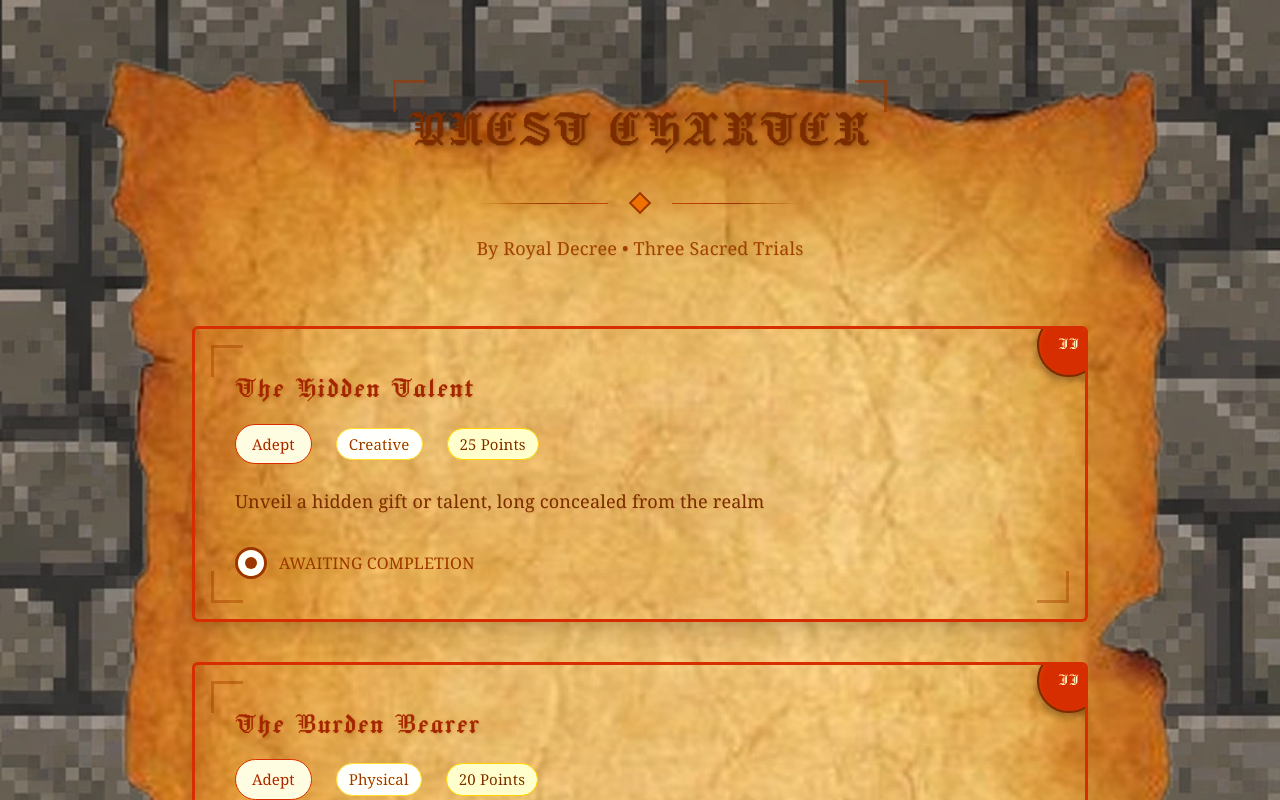
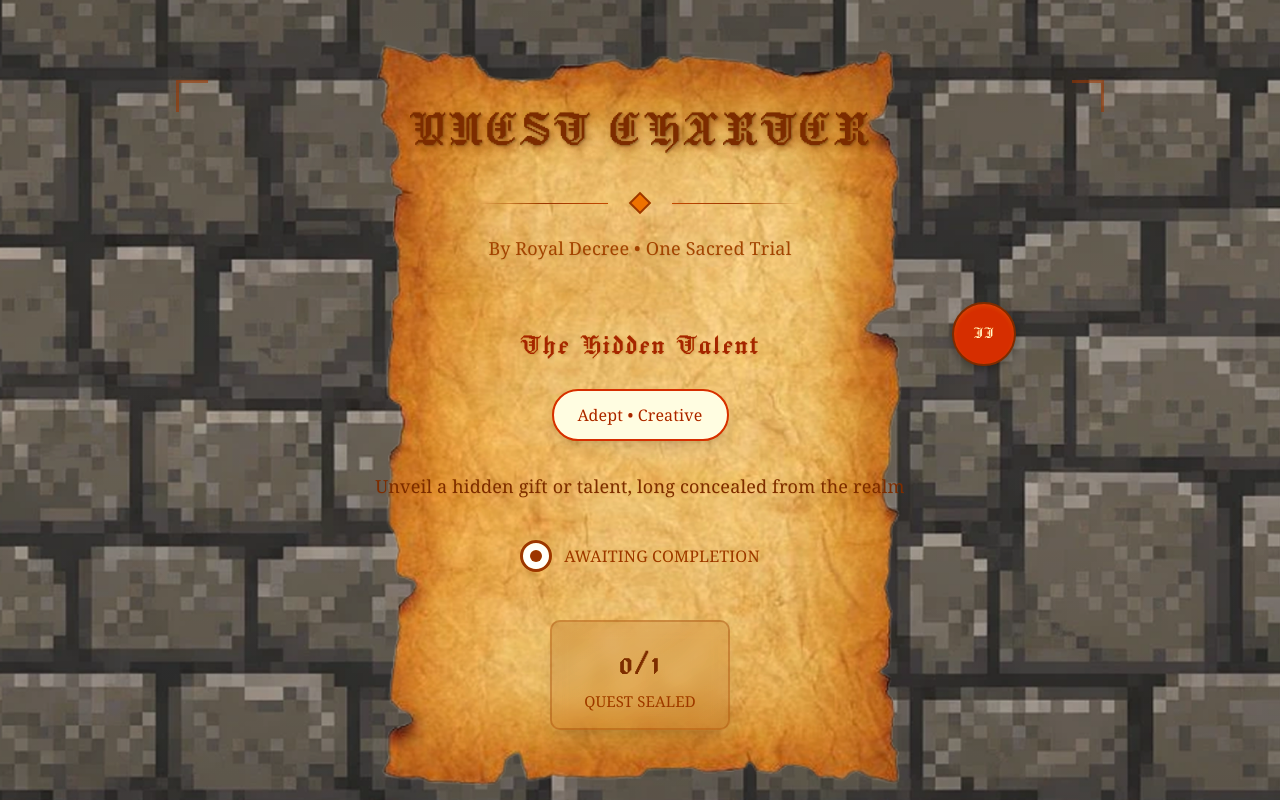
Before and after one commit to ChocoCodes/gdgoc-quest, a React (Vite) app: page / in a window 1280 px wide. Shown: the top 800 px of the page. Built offline with nearby package versions, Linux system fonts and the light colour scheme.

Commit message:
chore: remove points, reduce quests

```diff
--- a/src/App.tsx
+++ b/src/App.tsx
@@ -1,41 +1,45 @@
-"use client"
+"use client";
 
-import { QuestBoard, QuestVerification } from "./components/components"
-import { useQuestBank, type Quest } from "./hooks/hooks"
-import { useState } from "react"
+import { QuestBoard, QuestVerification } from "./components/components";
+import { useQuestBank, type Quest } from "./hooks/hooks";
+import { useState } from "react";
 
 function App() {
-  const { userQuests, verifyAndCompleteQuest, getTotalPoints } = useQuestBank()
-  const [selectedQuest, setSelectedQuest] = useState<Quest | null>(null)
-  const [isModalVisible, setIsModalVisible] = useState(false)
+  const { userQuest, verifyAndCompleteQuest } = useQuestBank();
+  const [selectedQuest, setSelectedQuest] = useState<Quest | null>(null);
+  const [isModalVisible, setIsModalVisible] = useState(false);
 
   const handleQuestClick = (quest: Quest) => {
-    if (quest.completed) return
-    setSelectedQuest(quest)
-    setIsModalVisible(true)
-  }
+    if (quest.completed) return;
+    setSelectedQuest(quest);
+    setIsModalVisible(true);
+  };
 
   const handleVerification = (questId: string, passcode: string): boolean => {
-    return verifyAndCompleteQuest(questId, passcode)
-  }
+    return verifyAndCompleteQuest(questId, passcode);
+  };
 
   const handleCloseModal = () => {
-    setIsModalVisible(false)
-    setSelectedQuest(null)
-  }
+    setIsModalVisible(false);
+    setSelectedQuest(null);
+  };
 
   return (
     <main className="min-h-screen w-full bg-[url('/ui/background.png')] bg-no-repeat bg-cover bg-center bg-fixed">
       {/* Optimized background overlay for better contrast */}
       <div className="min-h-screen w-full bg-gradient-to-b from-black/15 via-black/5 to-black/15 flex items-center justify-center py-8">
-        <QuestBoard quests={userQuests} onQuestClick={handleQuestClick} totalPoints={getTotalPoints()} />
+        <QuestBoard quest={userQuest} onQuestClick={handleQuestClick} />
 
         {isModalVisible && selectedQuest && (
-          <QuestVerification quest={selectedQuest} onVerify={handleVerification} onClose={handleCloseModal} />
+          <QuestVerification
+            quest={selectedQuest}
+            onVerify={handleVerification}
+            onClose={handleCloseModal}
+          />
         )}
       </div>
     </main>
-  )
+  );
 }
 
-export default App
+export default App;
--- a/src/components/components.tsx
+++ b/src/components/components.tsx
@@ -1,4 +1,5 @@
-import { QuestBoard } from "./quest-board"
-import { QuestVerification } from "./quest-verification"
+import { QuestBoard } from "./quest-board";
+import { QuestVerification } from "./quest-verification";
+import { ParchmentBackground } from "./parchment-background";
 
-export { QuestBoard, QuestVerification }
+export { QuestBoard, QuestVerification, ParchmentBackground };
--- /dev/null
+++ b/src/components/parchment-background.tsx
@@ -0,0 +1,28 @@
+import type React from "react";
+
+interface ParchmentBackgroundProps {
+  children: React.ReactNode;
+  className?: string;
+  minHeight?: string; // Optional prop for min-height, defaults to 'min-h-[90vh]'
+}
+
+const ParchmentBackground = ({
+  children,
+  className = "",
+  minHeight = "min-h-[90vh]",
+}: ParchmentBackgroundProps) => {
+  return (
+    <div
+      className={`relative bg-[url('/ui/parchement.png')] bg-no-repeat bg-contain bg-center flex flex-col items-center ${minHeight} ${className}`}
+      style={{
+        backgroundSize: "contain",
+        backgroundPosition: "center",
+        filter: "contrast(1.1) brightness(1.02)",
+      }}
+    >
+      {children}
+    </div>
+  );
+};
+
+export { ParchmentBackground };
--- a/src/components/quest-board.tsx
+++ b/src/components/quest-board.tsx
@@ -5,12 +5,11 @@ import { useGSAPAnimations } from "../hooks/useGSAPAnimations";
 import type { Quest } from "../hooks/useQuestBank";
 
 interface QuestBoardProps {
-  quests: Quest[];
+  quest: Quest | null;
   onQuestClick: (quest: Quest) => void;
-  totalPoints: number;
 }
 
-const QuestBoard = ({ quests, onQuestClick, totalPoints }: QuestBoardProps) => {
+const QuestBoard = ({ quest, onQuestClick }: QuestBoardProps) => {
   const {
     questBoardRef,
     titleRef,
@@ -64,6 +63,23 @@ const QuestBoard = ({ quests, onQuestClick, totalPoints }: QuestBoardProps) => {
     }
   };
 
+  if (!quest) {
+    return (
+      <div className="relative w-full max-w-6xl mx-auto px-4">
+        <div className="relative bg-[url('/ui/parchement.png')] bg-no-repeat bg-contain bg-center min-h-[90vh] flex flex-col items-center justify-center py-16 px-8">
+          <div className="text-center">
+            <h2 className="font-jacquard-display text-display-lg text-amber-900 mb-4">
+              Loading Quest...
+            </h2>
+            <div className="w-8 h-8 border-3 border-amber-800 border-t-transparent rounded-full animate-spin mx-auto"></div>
+          </div>
+        </div>
+      </div>
+    );
+  }
+
+  const styles = getDifficultyStyles(quest.difficulty);
+
   return (
     <div className="relative w-full max-w-6xl mx-auto px-4">
       <div
@@ -75,8 +91,8 @@ const QuestBoard = ({ quests, onQuestClick, totalPoints }: QuestBoardProps) => {
           filter: "contrast(1.1) brightness(1.02)",
         }}
       >
-        {/* Medieval Title with Illuminated Manuscript Style */}
-        <div className="text-center mb-16 relative">
+        {/* Medieval Title with Illuminated Manuscript Style - Fixed positioning */}
+        <div className="text-center mb-16 relative w-full max-w-4xl">
           <h1
             ref={titleRef}
             className="font-jacquard-display text-display-xl text-amber-900 mb-8 tracking-wider relative text-readable"
@@ -103,19 +119,15 @@ const QuestBoard = ({ quests, onQuestClick, totalPoints }: QuestBoardProps) => {
           </div>
 
           <p className="font-serif-readable text-body-lg text-amber-800 opacity-90 tracking-wide text-readable">
-            By Royal Decree • Three Sacred Trials
+            By Royal Decree • One Sacred Trial
           </p>
         </div>
 
-        {/* Quest Scrolls */}
-        <div className="flex flex-col gap-10 w-full max-w-4xl">
-          {quests.map((quest, index) => {
-            const styles = getDifficultyStyles(quest.difficulty);
-            return (
+        {/* Single Quest Content - Integrated into Parchment */}
+        <div className="w-full max-w-3xl px-8 mb-12">
           <div
-                key={quest.id}
-                ref={(el) => addQuestItemRef(el, index)}
-                className={`relative group cursor-pointer transition-all duration-500 ${
+            ref={(el) => addQuestItemRef(el, 0)}
+            className={`relative group cursor-pointer transition-all duration-300 ${
               quest.completed ? "opacity-75" : ""
             }`}
             onClick={() => !quest.completed && onQuestClick(quest)}
@@ -126,24 +138,9 @@ const QuestBoard = ({ quests, onQuestClick, totalPoints }: QuestBoardProps) => {
               !quest.completed && animateQuestHoverOut(e.currentTarget)
             }
           >
-                {/* Parchment Background with Authentic Texture */}
-                <div
-                  className={`relative bg-gradient-to-br from-amber-50 via-amber-25 to-amber-100 border-3 ${styles.borderColor} rounded-sm shadow-xl overflow-hidden`}
-                  style={{
-                    backgroundImage: `
-                      radial-gradient(circle at 15% 25%, rgba(139, 69, 19, 0.04) 0%, transparent 40%),
-                      radial-gradient(circle at 85% 75%, rgba(160, 82, 45, 0.03) 0%, transparent 40%),
-                      radial-gradient(circle at 45% 15%, rgba(139, 69, 19, 0.02) 0%, transparent 30%),
-                      linear-gradient(45deg, rgba(139, 69, 19, 0.01) 25%, transparent 25%),
-                      linear-gradient(-45deg, rgba(160, 82, 45, 0.01) 25%, transparent 25%)
-                    `,
-                    backgroundSize:
-                      "80px 80px, 100px 100px, 60px 60px, 25px 25px, 25px 25px",
-                  }}
-                >
             {/* Wax Seal with Roman Numerals */}
             <div
-                    className={`absolute -top-4 -right-4 w-16 h-16 ${styles.sealColor} rounded-full flex items-center justify-center shadow-lg z-10 border-2 border-amber-900`}
+              className={`absolute -top-6 -right-6 w-16 h-16 ${styles.sealColor} rounded-full flex items-center justify-center shadow-lg z-10 border-2 border-amber-900`}
               style={{
                 background: `radial-gradient(circle at 30% 30%, ${styles.sealColor
                   .replace("bg-", "rgba(")
@@ -159,36 +156,30 @@ const QuestBoard = ({ quests, onQuestClick, totalPoints }: QuestBoardProps) => {
               </span>
             </div>
 
-                  {/* Content */}
-                  <div className="relative p-10">
+            {/* Quest Content */}
+            <div className="text-center">
               {/* Quest Title */}
-                    <div className="mb-6">
               <h3
-                        className={`font-jacquard-display text-heading-xl font-bold ${styles.textColor} mb-4 tracking-wide text-readable`}
+                className={`font-jacquard-display text-heading-xl font-bold ${styles.textColor} mb-6 tracking-wide text-readable`}
                 style={{
                   textShadow: "1px 1px 2px rgba(139, 69, 19, 0.2)",
                 }}
               >
                 {quest.title}
               </h3>
-                      <div className="flex items-center gap-6 text-body-sm">
+
+              {/* Quest Difficulty Badge */}
+              <div className="flex justify-center mb-8">
                 <span
-                          className={`px-4 py-2 rounded-full ${styles.textColor} ${styles.bgColor} font-bold border ${styles.borderColor} font-serif-readable`}
+                  className={`px-6 py-3 rounded-full ${styles.textColor} ${styles.bgColor} font-bold border-2 ${styles.borderColor} font-serif-readable text-body-md shadow-lg`}
                 >
-                          {quest.difficulty}
+                  {quest.difficulty} • {quest.category}
                 </span>
-                        <span className="text-amber-800 font-bold bg-amber-50 px-3 py-1 rounded-full border border-amber-300 font-serif-readable">
-                          {quest.category}
-                        </span>
-                        <span className="text-amber-900 font-bold bg-yellow-100 px-3 py-1 rounded-full border border-yellow-400 font-serif-readable">
-                          {quest.points} Points
-                        </span>
-                      </div>
               </div>
 
               {/* Quest Description */}
               <p
-                      className={`font-serif-readable text-body-lg leading-relaxed mb-8 text-readable ${
+                className={`font-serif-readable text-body-lg leading-relaxed mb-10 text-readable max-w-2xl mx-auto ${
                   quest.completed
                     ? "line-through text-amber-600 opacity-70"
                     : "text-amber-900"
@@ -201,8 +192,7 @@ const QuestBoard = ({ quests, onQuestClick, totalPoints }: QuestBoardProps) => {
               </p>
 
               {/* Status Indicator */}
-                    <div className="flex items-center justify-between">
-                      <div className="flex items-center gap-4">
+              <div className="flex justify-center">
                 {quest.completed ? (
                   <div className="flex items-center gap-3 text-green-800">
                     <div className="w-8 h-8 bg-green-700 rounded-full flex items-center justify-center shadow-lg border-2 border-green-800">
@@ -235,57 +225,35 @@ const QuestBoard = ({ quests, onQuestClick, totalPoints }: QuestBoardProps) => {
               </div>
 
               {quest.completedAt && (
-                        <span className="text-caption text-amber-700 font-serif-readable bg-amber-100 px-3 py-1 rounded-full border border-amber-300">
+                <div className="mt-4 text-center">
+                  <span className="text-caption text-amber-700 font-serif-readable bg-amber-100 px-4 py-2 rounded-full border border-amber-300">
                     Completed:{" "}
                     {new Date(quest.completedAt).toLocaleDateString()}
                   </span>
+                </div>
               )}
-                    </div>
-                  </div>
-
-                  {/* Decorative Medieval Corners */}
-                  <div className="absolute top-4 left-4 w-8 h-8 border-l-3 border-t-3 border-amber-800 opacity-40"></div>
-                  <div className="absolute top-4 right-4 w-8 h-8 border-r-3 border-t-3 border-amber-800 opacity-40"></div>
-                  <div className="absolute bottom-4 left-4 w-8 h-8 border-l-3 border-b-3 border-amber-800 opacity-40"></div>
-                  <div className="absolute bottom-4 right-4 w-8 h-8 border-r-3 border-b-3 border-amber-800 opacity-40"></div>
-
-                  {/* Subtle aging spots */}
-                  <div className="absolute top-8 right-12 w-2 h-2 bg-amber-700 rounded-full opacity-10"></div>
-                  <div className="absolute bottom-12 left-8 w-1 h-1 bg-amber-800 rounded-full opacity-15"></div>
             </div>
 
             {/* Completed Quest Overlay */}
             {quest.completed && (
-                  <div className="absolute inset-0 bg-green-600/10 rounded-sm flex items-center justify-center backdrop-blur-[1px]">
-                    <div className="bg-green-700/95 text-green-100 px-6 py-3 rounded-lg font-jacquard-display text-heading-lg font-bold shadow-xl border-2 border-green-800">
+              <div className="absolute inset-0 bg-green-600/10 rounded-lg flex items-center justify-center backdrop-blur-[1px]">
+                <div className="bg-green-700/95 text-green-100 px-8 py-4 rounded-lg font-jacquard-display text-heading-lg font-bold shadow-xl border-2 border-green-800">
                   ✓ QUEST SEALED
                 </div>
               </div>
             )}
           </div>
-            );
-          })}
         </div>
 
-        {/* Progress Summary with Medieval Styling */}
-        <div className="mt-20 text-center">
-          <div className="inline-flex flex-col sm:flex-row items-center gap-8 bg-gradient-to-br from-amber-900/15 via-amber-800/10 to-amber-900/15 backdrop-blur-sm rounded-lg px-8 sm:px-12 py-6 border-2 border-amber-800/30 shadow-xl">
+        {/* Progress Summary - Simplified without points */}
+        <div className="text-center">
+          <div className="inline-flex items-center gap-4 bg-gradient-to-br from-amber-900/15 via-amber-800/10 to-amber-900/15 backdrop-blur-sm rounded-lg px-8 py-4 border-2 border-amber-800/30 shadow-xl">
             <div className="text-center">
               <div className="font-jacquard-display text-display-lg font-bold text-amber-900 mb-1">
-                {totalPoints}
+                {quest.completed ? 1 : 0}/1
               </div>
               <div className="font-serif-readable text-body-sm text-amber-800 font-bold tracking-wide">
-                HONOR POINTS
-              </div>
-            </div>
-            <div className="w-px h-16 bg-gradient-to-b from-transparent via-amber-800/50 to-transparent hidden sm:block"></div>
-            <div className="h-px w-16 bg-gradient-to-r from-transparent via-amber-800/50 to-transparent block sm:hidden"></div>
-            <div className="text-center">
-              <div className="font-jacquard-display text-display-lg font-bold text-amber-900 mb-1">
-                {quests.filter((q) => q.completed).length}/{quests.length}
-              </div>
-              <div className="font-serif-readable text-body-sm text-amber-800 font-bold tracking-wide">
-                QUESTS SEALED
+                QUEST SEALED
               </div>
             </div>
           </div>
--- a/src/hooks/useQuestBank.ts
+++ b/src/hooks/useQuestBank.ts
@@ -1,17 +1,17 @@
-"use client"
+"use client";
 
-import { useState, useEffect } from "react"
+import { useState, useEffect } from "react";
 
 export interface Quest {
-  id: string
-  title: string
-  description: string
-  difficulty: "Novice" | "Adept" | "Master"
-  passcode: string
-  category: "Physical" | "Mental" | "Social" | "Creative" | "Knowledge"
-  points: number
-  completed: boolean
-  completedAt?: Date
+  id: string;
+  title: string;
+  description: string;
+  difficulty: "Novice" | "Adept" | "Master";
+  passcode: string;
+  category: "Physical" | "Mental" | "Social" | "Creative" | "Knowledge";
+  points: number;
+  completed: boolean;
+  completedAt?: Date;
 }
 
 const QUEST_DESCRIPTIONS = [
@@ -30,7 +30,7 @@ const QUEST_DESCRIPTIONS = [
   "Spit a bard's verse, a rap bar to please the crowd and awaken the muses.",
   "Stride with style and pride, showcasing thy finest Runwalk of the realm.",
   "Uncover the Rune that was Lost, the Missing Letter, and claim the Grand Prize foretold. (Go_gle)",
-]
+];
 
 const QUEST_BANK: Omit<Quest, "completed" | "completedAt">[] = [
   {
@@ -168,119 +168,113 @@ const QUEST_BANK: Omit<Quest, "completed" | "completedAt">[] = [
     category: "Mental",
     points: 50,
   },
-]
+];
 
 const useQuestBank = () => {
-  const [userQuests, setUserQuests] = useState<Quest[]>([])
-  const [userId, setUserId] = useState<string>("")
+  const [userQuest, setUserQuest] = useState<Quest | null>(null);
+  const [userId, setUserId] = useState<string>("");
 
   // Generate unique user ID based on timestamp and random
   const generateUserId = () => {
-    const timestamp = Date.now().toString(36)
-    const random = Math.random().toString(36).substr(2, 5)
-    return `${timestamp}-${random}`
-  }
+    const timestamp = Date.now().toString(36);
+    const random = Math.random().toString(36).substr(2, 5);
+    return `${timestamp}-${random}`;
+  };
 
   // Initialize user session
   useEffect(() => {
     // Seeded random function for consistent randomization per user
     const seededRandom = (seed: number) => {
-      const x = Math.sin(seed) * 10000
-      return x - Math.floor(x)
+      const x = Math.sin(seed) * 10000;
+      return x - Math.floor(x);
+    };
+
+    // Select 1 random quest for user
+    const selectUserQuest = (uid: string): Quest => {
+      const seed = uid.split("").reduce((a, b) => {
+        a = (a << 5) - a + b.charCodeAt(0);
+        return a & a;
+      }, 0);
+
+      const randomIndex = Math.floor(seededRandom(seed) * QUEST_BANK.length);
+      const selectedQuest = QUEST_BANK[randomIndex];
+
+      return {
+        ...selectedQuest,
+        completed: false,
+      };
+    };
+
+    let storedUserId = localStorage.getItem("questUserId");
+    const storedQuest = localStorage.getItem("userQuest");
+    const sessionStart = localStorage.getItem("sessionStart");
+
+    // Check if session is older than 24 hours
+    const now = Date.now();
+    const sessionAge = sessionStart ? now - Number.parseInt(sessionStart) : 0;
+    const isSessionExpired = sessionAge > 24 * 60 * 60 * 1000; // 24 hours
+
+    if (!storedUserId || isSessionExpired) {
+      storedUserId = generateUserId();
+      localStorage.setItem("questUserId", storedUserId);
+      localStorage.setItem("sessionStart", now.toString());
+      localStorage.removeItem("userQuest"); // Clear old quest
     }
 
-    // Select 3 random quests for user with balanced difficulty
-    const selectUserQuests = (uid: string): Quest[] => {
-      const seed = uid.split("").reduce((a, b) => {
-        a = (a << 5) - a + b.charCodeAt(0)
-        return a & a
-      }, 0)
+    setUserId(storedUserId);
 
-      const availableQuests = [...QUEST_BANK]
-      const selected: Quest[] = []
-
-      // Select 3 quests using seeded randomization
-      for (let i = 0; i < 3; i++) {
-        const randomIndex = Math.floor(seededRandom(seed + i) * availableQuests.length)
-        const selectedQuest = availableQuests[randomIndex]
-
-        selected.push({
-          ...selectedQuest,
-          completed: false,
-        })
-
-        // Remove selected quest to avoid duplicates
-        availableQuests.splice(randomIndex, 1)
-      }
-
-      return selected
-    }
-
-    let storedUserId = localStorage.getItem("questUserId")
-    const storedQuests = localStorage.getItem("userQuests")
-    const sessionStart = localStorage.getItem("sessionStart")
-
-    // Check if session is older than 24 hours
-    const now = Date.now()
-    const sessionAge = sessionStart ? now - Number.parseInt(sessionStart) : 0
-    const isSessionExpired = sessionAge > 24 * 60 * 60 * 1000 // 24 hours
-
-    if (!storedUserId || isSessionExpired) {
-      storedUserId = generateUserId()
-      localStorage.setItem("questUserId", storedUserId)
-      localStorage.setItem("sessionStart", now.toString())
-      localStorage.removeItem("userQuests") // Clear old quests
-    }
-
-    setUserId(storedUserId)
-
-    if (storedQuests && !isSessionExpired) {
+    if (storedQuest && !isSessionExpired) {
       try {
-        const parsed = JSON.parse(storedQuests)
-        setUserQuests(parsed)
+        const parsed = JSON.parse(storedQuest);
+        setUserQuest(parsed);
       } catch {
-        const newQuests = selectUserQuests(storedUserId)
-        setUserQuests(newQuests)
-        localStorage.setItem("userQuests", JSON.stringify(newQuests))
+        const newQuest = selectUserQuest(storedUserId);
+        setUserQuest(newQuest);
+        localStorage.setItem("userQuest", JSON.stringify(newQuest));
       }
     } else {
-      const newQuests = selectUserQuests(storedUserId)
-      setUserQuests(newQuests)
-      localStorage.setItem("userQuests", JSON.stringify(newQuests))
+      const newQuest = selectUserQuest(storedUserId);
+      setUserQuest(newQuest);
+      localStorage.setItem("userQuest", JSON.stringify(newQuest));
     }
-  }, [])
+  }, []);
 
-  const verifyAndCompleteQuest = (questId: string, passcode: string): boolean => {
-    const quest = userQuests.find((q) => q.id === questId)
-    if (!quest || quest.completed) return false
+  const verifyAndCompleteQuest = (
+    questId: string,
+    passcode: string
+  ): boolean => {
+    if (!userQuest || userQuest.completed || userQuest.id !== questId)
+      return false;
 
-    if (quest.passcode.toUpperCase() === passcode.toUpperCase()) {
-      const updatedQuests = userQuests.map((q) =>
-        q.id === questId ? { ...q, completed: true, completedAt: new Date() } : q,
-      )
-      setUserQuests(updatedQuests)
-      localStorage.setItem("userQuests", JSON.stringify(updatedQuests))
-      return true
+    if (userQuest.passcode.toUpperCase() === passcode.toUpperCase()) {
+      const updatedQuest = {
+        ...userQuest,
+        completed: true,
+        completedAt: new Date(),
+      };
+      setUserQuest(updatedQuest);
+      localStorage.setItem("userQuest", JSON.stringify(updatedQuest));
+      return true;
     }
-    return false
-  }
+    return false;
+  };
 
   const getTotalPoints = () => {
-    return userQuests.filter((q) => q.completed).reduce((sum, q) => sum + q.points, 0)
-  }
+    return userQuest?.completed ? userQuest.points : 0;
+  };
 
   const getCompletedCount = () => {
-    return userQuests.filter((q) => q.completed).length
-  }
+    return userQuest?.completed ? 1 : 0;
+  };
 
   return {
-    userQuests,
+    userQuest,
     userId,
     verifyAndCompleteQuest,
     getTotalPoints,
     getCompletedCount,
-    totalQuests: userQuests.length,
-  }
-}
+    totalQuests: 1,
+  };
+};
 
-export { useQuestBank }
+export { useQuestBank };
```
Also changed, not shown: src/components/quest-card.tsx (+28 -22 lines), src/components/quest-verification.tsx (+1 -7 lines). Lines whose indentation alone changed are shown as unchanged.
